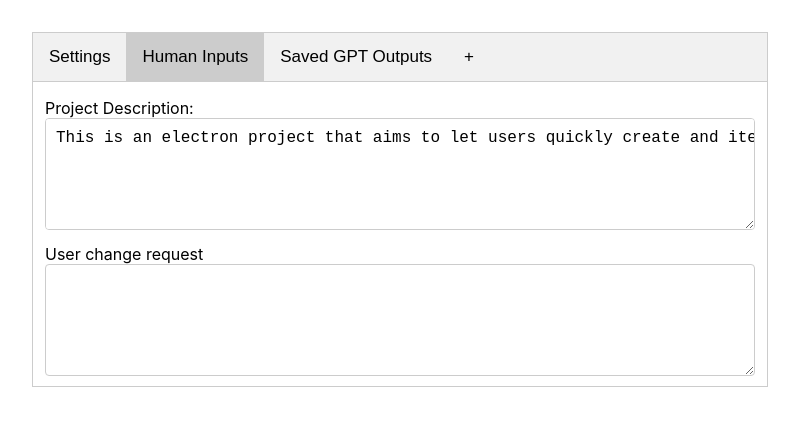
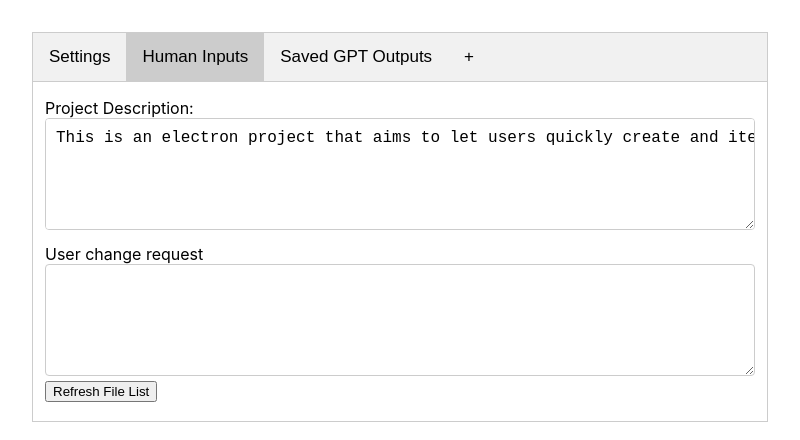
Before and after one commit to Squarific/gpt-cobuilder, an Electron app: page src/view/generate.html in a window 800 px wide. Drawn offline with Linux system fonts and the light colour scheme; no server answers.

Commit message:
Add a file selector to the human inputs screen

```diff
--- a/src/view/generate.html
+++ b/src/view/generate.html
@@ -42,7 +42,10 @@
 
       <!-- Input field for user message -->
       <label for="user-change-request">User change request</label>
-      <textarea id="user-change-request" rows="5" ></textarea>
+      <textarea id="user-change-request" rows="5"></textarea>
+
+      <!-- File List -->
+      <div id="file-list"></div>
     </div>
 
     <div id="Outputs" class="tabcontent">
--- a/src/view/generate.js
+++ b/src/view/generate.js
@@ -46,3 +46,11 @@ projectDescriptionTextarea.addEventListener('input', async () => {
     console.error("Failed to save project description to the file: ", error);
   }
 });
+
+window.addEventListener('DOMContentLoaded', () => {
+  const fileListController = new FileListController();
+  const fileListElement = fileListController.createDOM();
+  const fileListContainer = document.getElementById('file-list');
+
+  fileListContainer.appendChild(fileListElement);
+});
```
